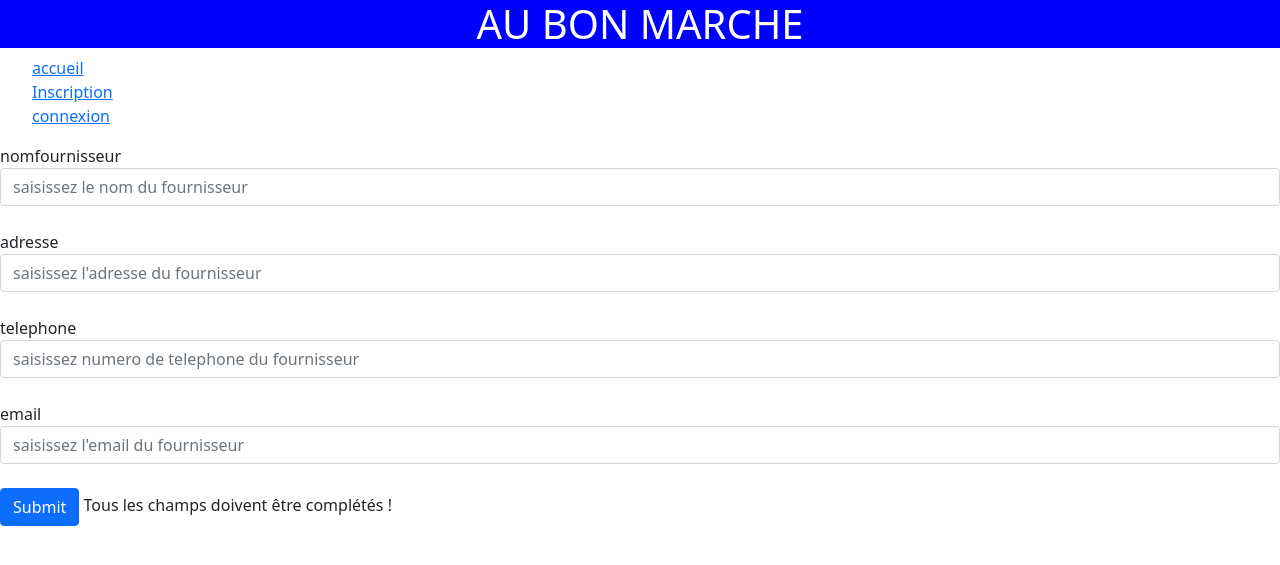
After one commit to coderangel117/projetslam, a PHP site: page /insertfournisseur.php in a window 1280 px wide. The commit adds this page. Shown: the top 565 px of the page. Run offline with PHP 8.4, Linux system fonts and the light colour scheme; data that the repository does not hold is empty.

Commit message:
inserer information dans bdd
INSERTFOURNISSEUR OPERATIONNEL
INSERTCLIENT OPERATIONNEL
voir readme.md

```diff
--- /dev/null
+++ b/insertfournisseur.php
@@ -0,0 +1,47 @@
+<?php
+include'connexionstock.php';
+include'header.php';
+
+
+$nom = $_POST['nom'];
+$adresse = $_POST['adresse'];
+$telephone = $_POST['telephone'];
+$email = $_POST['email'];
+
+
+if(!empty($_POST['nom'])AND !empty($_POST['adresse']) AND !empty($_POST['telephone']) AND !empty($_POST['email'])) {
+    $insert = $connexion->prepare("INSERT INTO fournisseur (nomfournisseur, adresse,telephone, mail) VALUES(?, ?, ?, ?)");
+    $insert->execute(array($nom, $adresse, $telephone, $email));
+    $message = "les données ont bien été enregistrées ! ";
+}
+else {$message = "Tous les champs doivent être complétés !";}
+
+
+?>
+<head>
+<title>fournisseur</title>
+
+<link href="https://cdn.jsdelivr.net/npm/bootstrap@5.0.0/dist/css/bootstrap.min.css" rel="stylesheet" integrity="sha384-wEmeIV1mKuiNpC+IOBjI7aAzPcEZeedi5yW5f2yOq55WWLwNGmvvx4Um1vskeMj0" crossorigin="anonymous">
+</head>
+<form method="POST" acttion="">
+
+nomfournisseur
+  <input type="text" class="form-control" placeholder="saisissez le nom du fournisseur" id="nom" name="nom" value="<?php if(isset($nom)) { echo $nom; } ?>">
+<br>
+adresse
+<input type="text" class="form-control" placeholder="saisissez l'adresse du fournisseur" id="adresse" name="adresse" value="<?php if(isset($adresse)) { echo $adresse; } ?>">
+<br>
+telephone
+  <input type="text" class="form-control" placeholder="saisissez numero de telephone du fournisseur" id="telephone" name="telephone" value="<?php if(isset($telephone)) { echo $telephone; } ?>">
+<br>
+email
+<input type="email" class="form-control" placeholder="saisissez l'email du fournisseur" id="email" name="email" value="<?php if(isset($email)) { echo $email; } ?>">
+<br>
+
+  <button type="submit" class="btn btn-primary">Submit</button>
+  <?php
+if(isset($message)){
+    echo($message);
+}
+?>
+</form>
```
Also changed, not shown: accueilstocks.php (+13 -3 lines), insertclient.php (added, +42 -0 lines), insertproduit.php (added, +42 -0 lines), README.md, deleteclient.php (added), deletefournisseur.php (added), deleteproduit.php (added), selectclient.php (added), selectfournisseur.php (added), selectprduit.php (added).
